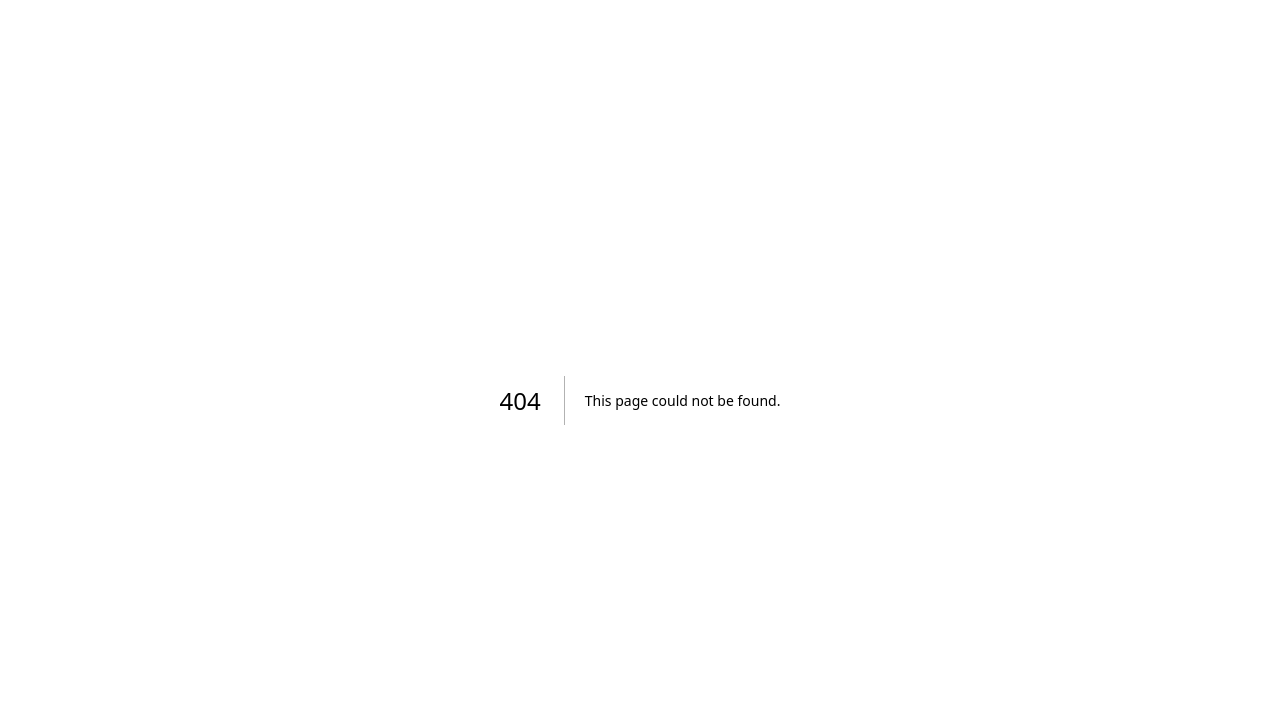
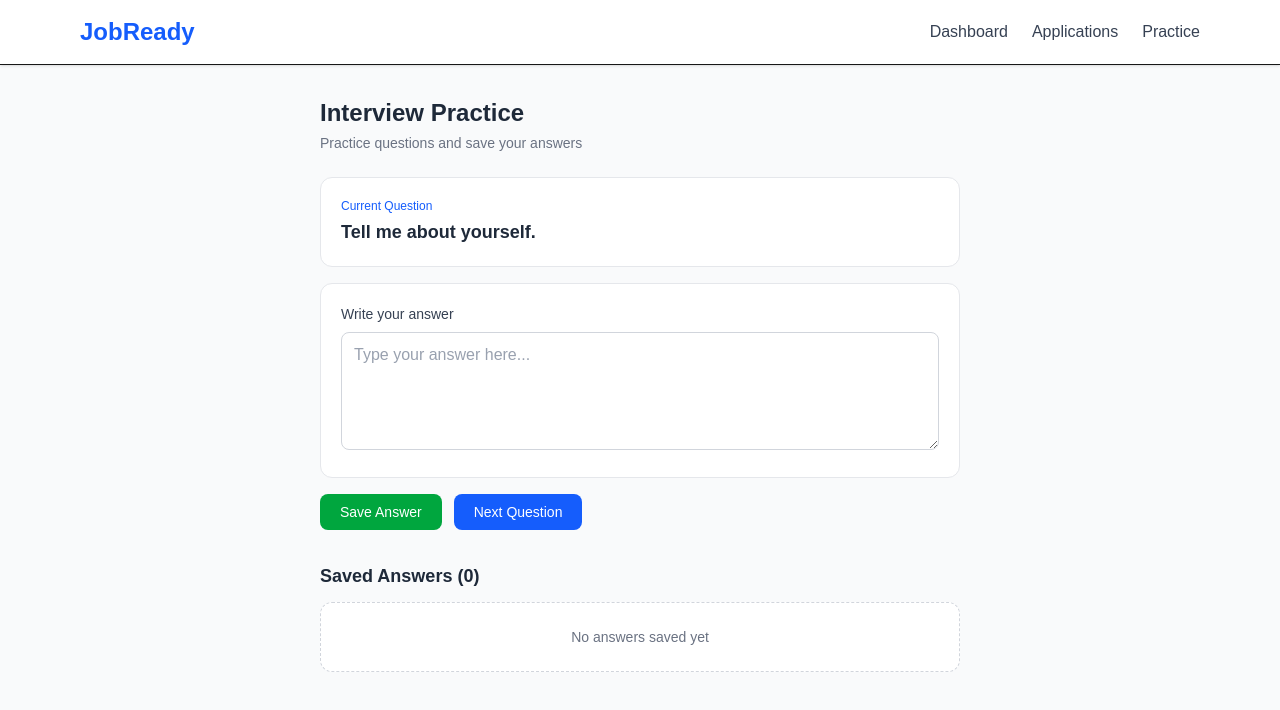
Before and after one commit to Kuldeep9711/job-ready, a Next.js app: page /practice in a window 1280 px wide. Before the commit this address had no page. Shown: the top 710 px of the page. Built offline with nearby package versions, Linux system fonts and the light colour scheme.

Commit message:
add practice page handler

```diff
--- /dev/null
+++ b/src/app/practice/page.tsx
@@ -0,0 +1,157 @@
+"use client";
+
+import { useState, useEffect } from "react";
+import Header from "@/components/Header";
+
+const questions = [
+  "Tell me about yourself.",
+  "Why do you want to work as a Frontend Developer?",
+  "What is the difference between React and Next.js?",
+  "Explain the concept of components in React.",
+  "What is Tailwind CSS and why do you use it?",
+  "How do you handle state in React?",
+  "What is the difference between props and state?",
+  "Tell me about a project you built using Next.js.",
+  "How do you make a website responsive?",
+  "What are your strengths and weaknesses?",
+];
+
+interface SavedAnswer {
+  id: number;
+  question: string;
+  answer: string;
+  date: string;
+}
+
+export default function PracticePage() {
+  const [currentQuestion, setCurrentQuestion] = useState(questions[0]);
+  const [answer, setAnswer] = useState("");
+  const [savedAnswers, setSavedAnswers] = useState<SavedAnswer[]>([]);
+  const [isLoaded, setIsLoaded] = useState(false);
+
+  useEffect(() => {
+    const saved = localStorage.getItem("practice-answers");
+    if (saved) {
+      setSavedAnswers(JSON.parse(saved));
+    }
+    setIsLoaded(true);
+  }, []);
+
+  useEffect(() => {
+    if (isLoaded) {
+      localStorage.setItem("practice-answers", JSON.stringify(savedAnswers));
+    }
+  }, [savedAnswers, isLoaded]);
+
+  const getRandomQuestion = () => {
+    const randomIndex = Math.floor(Math.random() * questions.length);
+    setCurrentQuestion(questions[randomIndex]);
+    setAnswer("");
+  };
+
+  const handleSaveAnswer = () => {
+    if (!answer.trim()) {
+      alert("Please write an answer first");
+      return;
+    }
+
+    const newAnswer: SavedAnswer = {
+      id: Date.now(),
+      question: currentQuestion,
+      answer: answer,
+      date: new Date().toLocaleString(),
+    };
+
+    setSavedAnswers([newAnswer, ...savedAnswers]);
+    setAnswer("");
+  };
+
+  const handleDeleteAnswer = (id: number) => {
+    setSavedAnswers(savedAnswers.filter((item) => item.id !== id));
+  };
+
+  return (
+    <div className="min-h-screen bg-gray-50">
+      <Header />
+
+      <main className="max-w-2xl mx-auto px-4 py-8">
+        <h1 className="text-2xl font-bold text-gray-800 mb-1">
+          Interview Practice
+        </h1>
+        <p className="text-gray-500 text-sm mb-6">
+          Practice questions and save your answers
+        </p>
+
+        {/* Question */}
+        <div className="bg-white border border-gray-200 rounded-xl p-5 mb-4">
+          <p className="text-xs font-medium text-blue-600 mb-1">Current Question</p>
+          <p className="text-lg font-semibold text-gray-800">{currentQuestion}</p>
+        </div>
+
+        {/* Answer Box */}
+        <div className="bg-white border border-gray-200 rounded-xl p-5 mb-4">
+          <label className="block text-sm font-medium text-gray-700 mb-2">
+            Write your answer
+          </label>
+          <textarea
+            value={answer}
+            onChange={(e) => setAnswer(e.target.value)}
+            rows={4}
+            placeholder="Type your answer here..."
+            className="w-full border border-gray-300 rounded-lg px-3 py-2.5 text-gray-800 placeholder:text-gray-400 focus:outline-none focus:ring-2 focus:ring-blue-500"
+          />
+        </div>
+
+        {/* Buttons */}
+        <div className="flex gap-3 mb-8">
+          <button
+            onClick={handleSaveAnswer}
+            className="bg-green-600 text-white px-5 py-2 rounded-lg text-sm font-medium hover:bg-green-700 transition"
+          >
+            Save Answer
+          </button>
+          <button
+            onClick={getRandomQuestion}
+            className="bg-blue-600 text-white px-5 py-2 rounded-lg text-sm font-medium hover:bg-blue-700 transition"
+          >
+            Next Question
+          </button>
+        </div>
+
+        {/* Saved Answers */}
+        <div>
+          <h2 className="text-lg font-semibold text-gray-800 mb-3">
+            Saved Answers ({savedAnswers.length})
+          </h2>
+
+          {savedAnswers.length === 0 ? (
+            <div className="bg-white border border-dashed border-gray-300 rounded-xl p-6 text-center text-gray-500 text-sm">
+              No answers saved yet
+            </div>
+          ) : (
+            <div className="space-y-3">
+              {savedAnswers.map((item) => (
+                <div
+                  key={item.id}
+                  className="bg-white border border-gray-200 rounded-xl p-4"
+                >
+                  <div className="flex justify-between items-start mb-1">
+                    <p className="font-medium text-gray-800 text-sm">{item.question}</p>
+                    <button
+                      onClick={() => handleDeleteAnswer(item.id)}
+                      className="text-red-500 text-xs hover:text-red-700"
+                    >
+                      Delete
+                    </button>
+                  </div>
+                  <p className="text-gray-600 text-sm mb-1">{item.answer}</p>
+                  <p className="text-xs text-gray-400">{item.date}</p>
+                </div>
+              ))}
+            </div>
+          )}
+        </div>
+      </main>
+    </div>
+  );
+}
--- a/src/components/Header.tsx
+++ b/src/components/Header.tsx
@@ -15,9 +15,9 @@ export default function Header() {
           <Link href="/applications" className="text-gray-700 hover:text-blue-600 font-medium">
             Applications
           </Link>
-          <Link href="#" className="text-gray-700 hover:text-blue-600 font-medium">
-            Practice
-          </Link>
+          <Link href="/practice" className="text-gray-700 hover:text-blue-600 font-medium">
+  Practice
+</Link>
         </nav>
       </div>
     </header>
```
